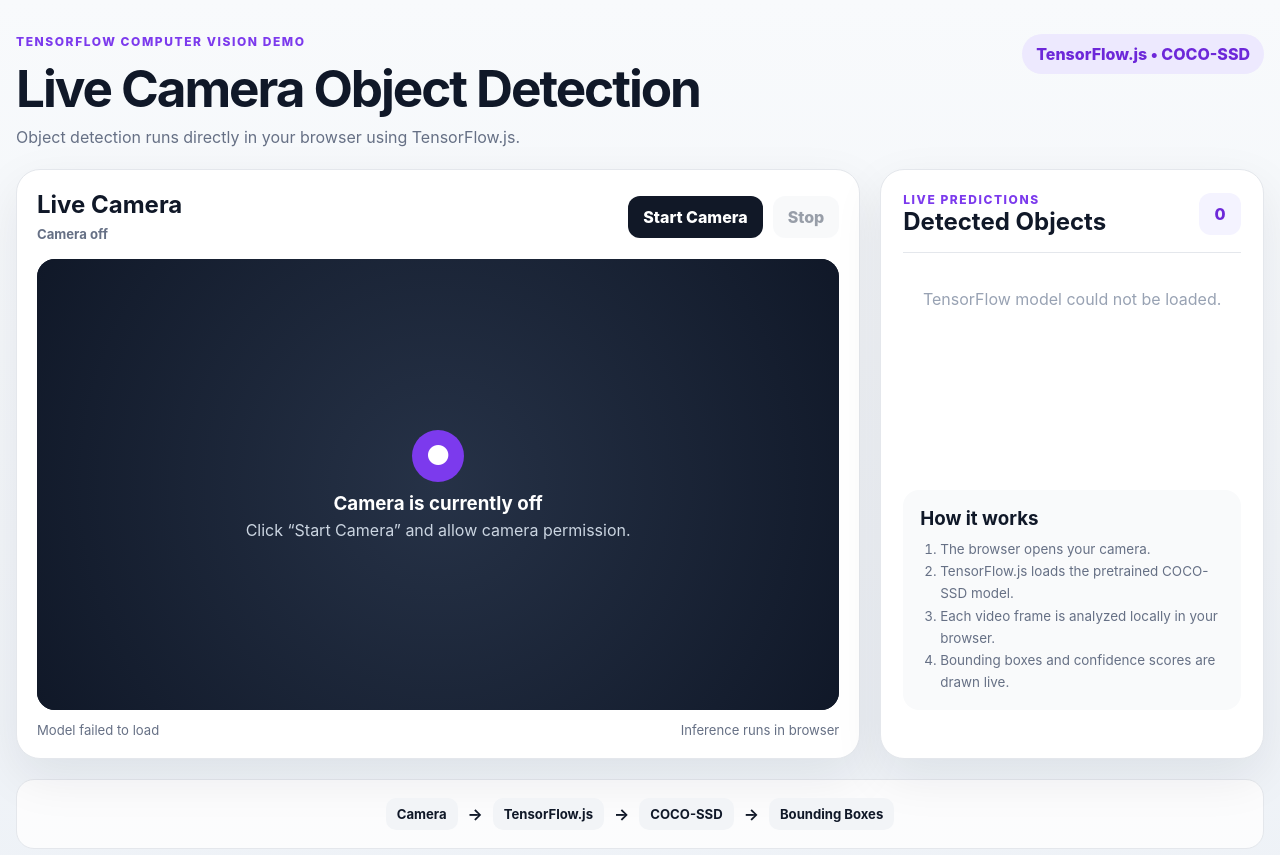
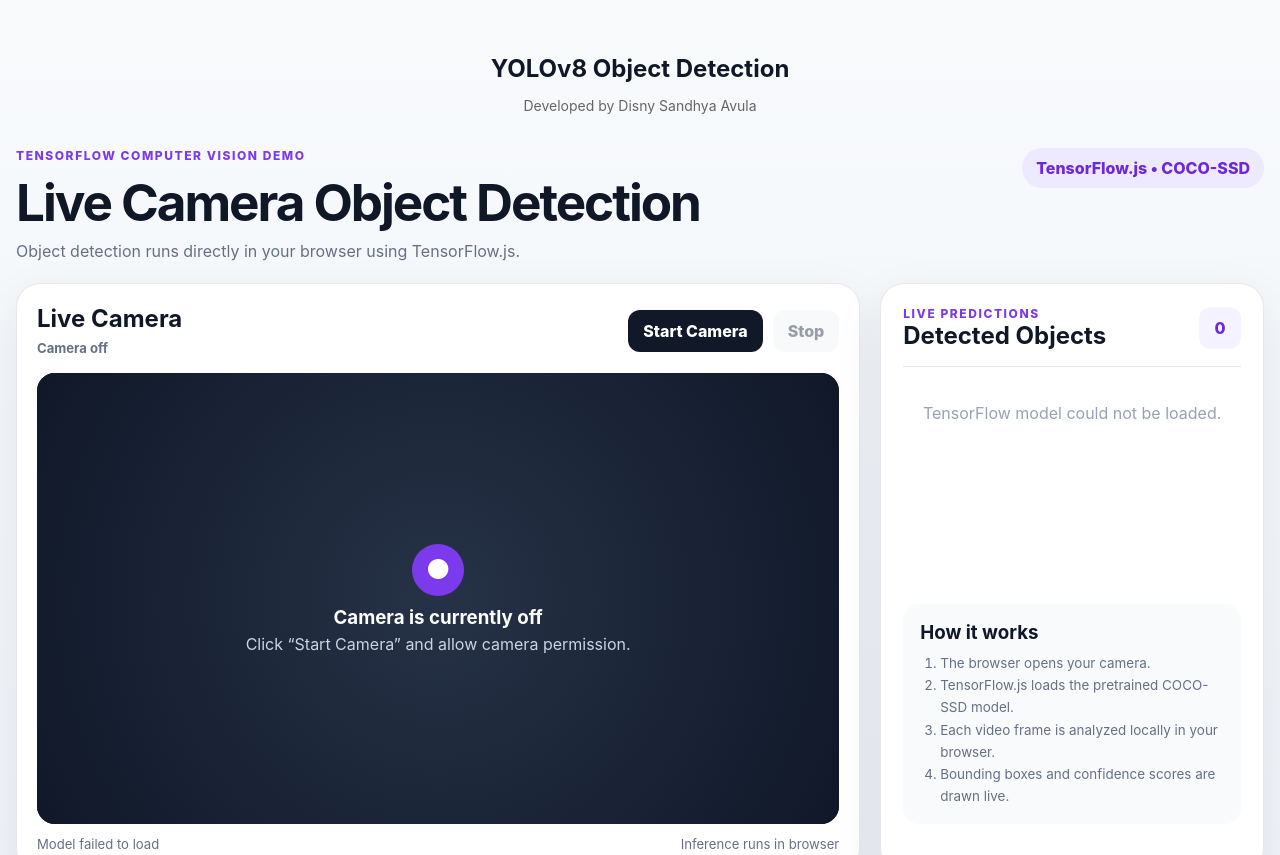
Before and after one commit to avuladisnysandhya-cloud/Flame-Project-1, a plain HTML site: page YOLOv8-main/index.html in a window 1280 px wide. Shown: the top 855 px of the page. Drawn offline with Linux system fonts and the light colour scheme.

Commit message:
Add developer name

```diff
--- a/YOLOv8-main/css/style.css
+++ b/YOLOv8-main/css/style.css
@@ -203,3 +203,16 @@
   .camera-footer{flex-direction:column}
   .model-pill{display:none}
 }
+.site-header {
+    text-align: center;
+    padding: 20px;
+}
+
+.site-header h2 {
+    margin-bottom: 5px;
+}
+
+.site-header p {
+    font-size: 14px;
+    color: #666;
+}
--- a/YOLOv8-main/index.html
+++ b/YOLOv8-main/index.html
@@ -15,6 +15,10 @@
 </head>
 <body>
   <main class="shell">
+    <header class="site-header">
+      <h2>YOLOv8 Object Detection</h2>
+      <p>Developed by Disny Sandhya Avula</p>
+    </header>
     <header class="topbar">
       <div>
         <div class="eyebrow">TensorFlow Computer Vision Demo</div>
```
